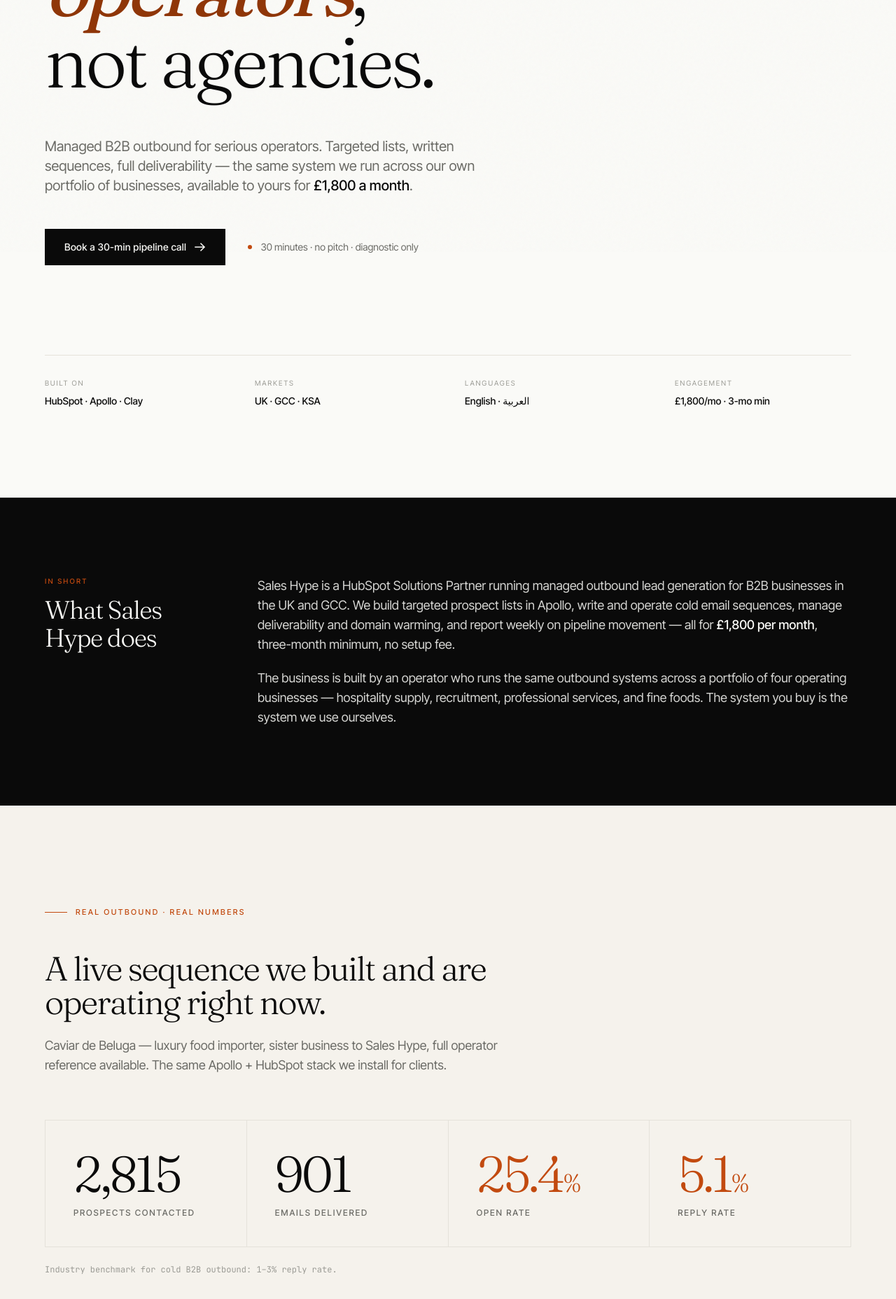
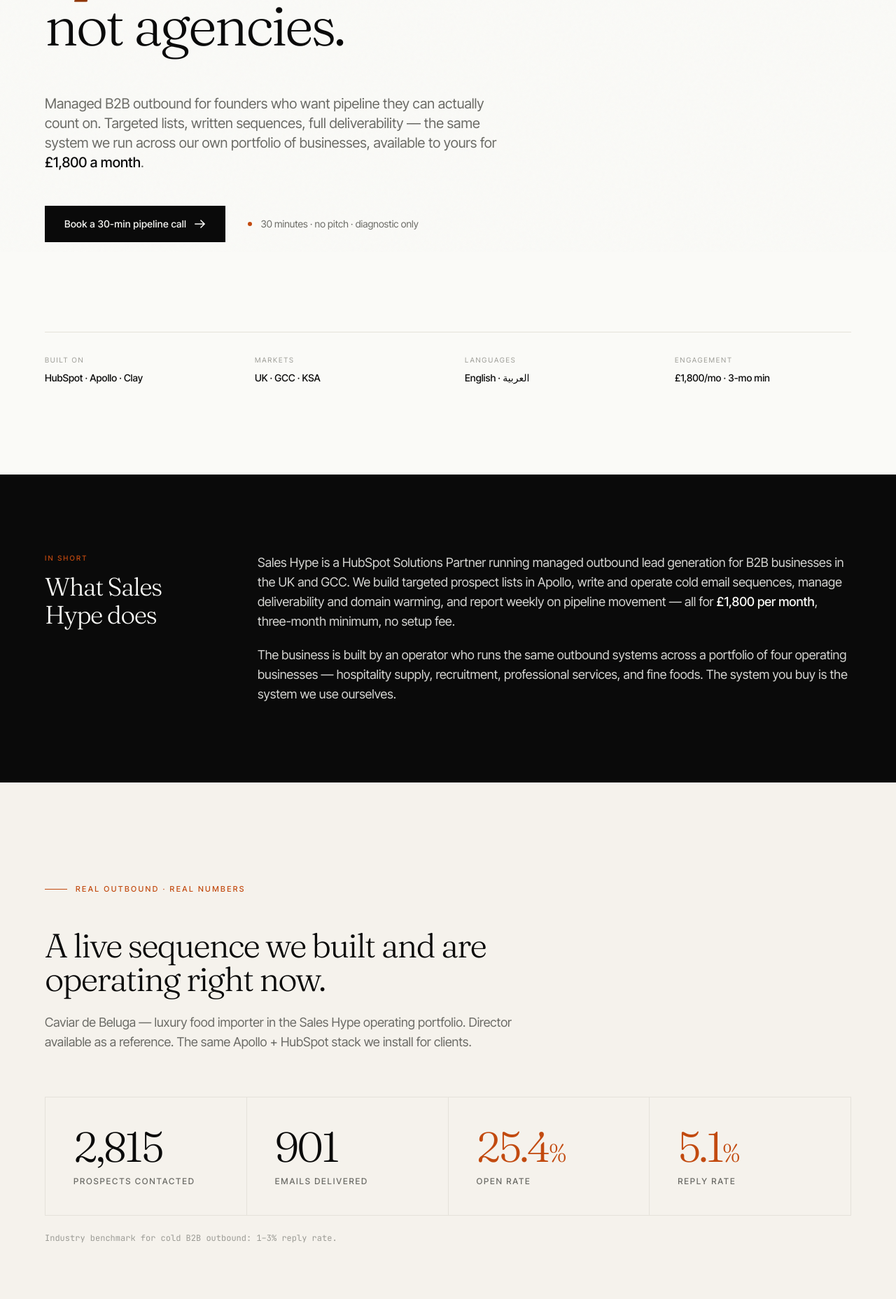
Before and after one commit to tareq-arch/saleshype-site, a Next.js app: page / in a window 1280 px wide. Shown: the part 440-2296 px from the top of the page at 70% size. Built offline with nearby package versions, Linux system fonts and the light colour scheme.

Commit message:
v1.1 - refine hero and proof typography

```diff
--- a/app/page.tsx
+++ b/app/page.tsx
@@ -41,7 +41,7 @@ export default function Home() {
           </div>
 
           {/* Headline — display serif, the moment */}
-          <h1 className="reveal reveal-2 font-serif font-light text-[44px] md:text-[88px] lg:text-[104px] leading-[0.98] tracking-tightest text-ink mb-10 md:mb-14 max-w-5xl">
+          <h1 className="reveal reveal-2 font-serif font-light text-[40px] md:text-[64px] lg:text-[80px] leading-[1.02] tracking-tightest text-ink mb-10 md:mb-14 max-w-4xl">
             Outbound built by{" "}
             <span className="italic font-normal text-accent-deep">operators</span>
             ,<br className="hidden md:block" /> not agencies.
@@ -49,9 +49,10 @@ export default function Home() {
 
           {/* Subhead */}
           <p className="reveal reveal-3 text-lg md:text-xl text-muted max-w-2xl mb-12 leading-[1.55]">
-            Managed B2B outbound for serious operators. Targeted lists, written
-            sequences, full deliverability — the same system we run across our
-            own portfolio of businesses, available to yours for{" "}
+            Managed B2B outbound for founders who want pipeline they can
+            actually count on. Targeted lists, written sequences, full
+            deliverability — the same system we run across our own portfolio
+            of businesses, available to yours for{" "}
             <span className="text-ink font-medium">£1,800 a month</span>.
           </p>
 
@@ -141,15 +142,15 @@ export default function Home() {
             A live sequence we built and are operating right now.
           </h2>
           <p className="text-muted text-lg max-w-2xl mb-16">
-            Caviar de Beluga — luxury food importer, sister business to Sales
-            Hype, full operator reference available. The same Apollo + HubSpot
-            stack we install for clients.
+            Caviar de Beluga — luxury food importer in the Sales Hype operating
+            portfolio. Director available as a reference. The same Apollo +
+            HubSpot stack we install for clients.
           </p>
 
           {/* Stats grid */}
           <div className="grid grid-cols-2 md:grid-cols-4 gap-px bg-rule border rule-soft">
             <div className="bg-paper-warm p-8 md:p-10">
-              <div className="font-serif font-light text-5xl md:text-7xl text-ink mb-3 tracking-tightest">
+              <div className="font-serif font-light text-4xl md:text-6xl text-ink mb-3 tracking-tightest">
                 2,815
               </div>
               <div className="text-xs uppercase tracking-[0.15em] text-muted font-medium">
@@ -157,7 +158,7 @@ export default function Home() {
               </div>
             </div>
             <div className="bg-paper-warm p-8 md:p-10">
-              <div className="font-serif font-light text-5xl md:text-7xl text-ink mb-3 tracking-tightest">
+              <div className="font-serif font-light text-4xl md:text-6xl text-ink mb-3 tracking-tightest">
                 901
               </div>
               <div className="text-xs uppercase tracking-[0.15em] text-muted font-medium">
@@ -165,16 +166,16 @@ export default function Home() {
               </div>
             </div>
             <div className="bg-paper-warm p-8 md:p-10">
-              <div className="font-serif font-light text-5xl md:text-7xl text-accent mb-3 tracking-tightest">
-                25.4<span className="text-3xl md:text-4xl">%</span>
+              <div className="font-serif font-light text-4xl md:text-6xl text-accent mb-3 tracking-tightest">
+                25.4<span className="text-2xl md:text-4xl">%</span>
               </div>
               <div className="text-xs uppercase tracking-[0.15em] text-muted font-medium">
                 Open rate
               </div>
             </div>
             <div className="bg-paper-warm p-8 md:p-10">
-              <div className="font-serif font-light text-5xl md:text-7xl text-accent mb-3 tracking-tightest">
-                5.1<span className="text-3xl md:text-4xl">%</span>
+              <div className="font-serif font-light text-4xl md:text-6xl text-accent mb-3 tracking-tightest">
+                5.1<span className="text-2xl md:text-4xl">%</span>
               </div>
               <div className="text-xs uppercase tracking-[0.15em] text-muted font-medium">
                 Reply rate
@@ -487,8 +488,8 @@ export default function Home() {
                 "You're looking for the cheapest possible option",
                 "You want growth-hacks rather than systems",
               ].map((item) => (
-                <li key={item} className="flex gap-3">
-                  <span className="text-muted-light mt-2 flex-shrink-0">—</span>
+                <li key={item} className="flex gap-3 items-start">
+                  <span className="text-muted-light flex-shrink-0 leading-[1.55] select-none" aria-hidden="true">×</span>
                   <span>{item}</span>
                 </li>
               ))}
@@ -508,7 +509,7 @@ export default function Home() {
               </span>
             </div>
             <h2 className="font-serif font-light text-3xl md:text-5xl tracking-tightest leading-[1.05]">
-              Native English. Native Arabic. <span className="italic text-accent-deep">No translation gaps.</span>
+              Native English. Native Arabic. <span className="italic text-accent">No translation gaps.</span>
             </h2>
           </div>
           <div className="md:col-span-7 space-y-5 text-paper/80 text-[17px] leading-[1.7] md:pt-2">
@@ -702,7 +703,7 @@ export default function Home() {
 
           <h2 className="font-serif font-light text-4xl md:text-7xl tracking-tightest leading-[1.0] mb-10">
             Thirty minutes. <br/>
-            <span className="italic text-accent-deep">No pitch.</span>
+            <span className="italic text-accent">No pitch.</span>
           </h2>
 
           <p className="text-paper/75 text-lg max-w-xl mx-auto mb-12 leading-[1.6]">
```
